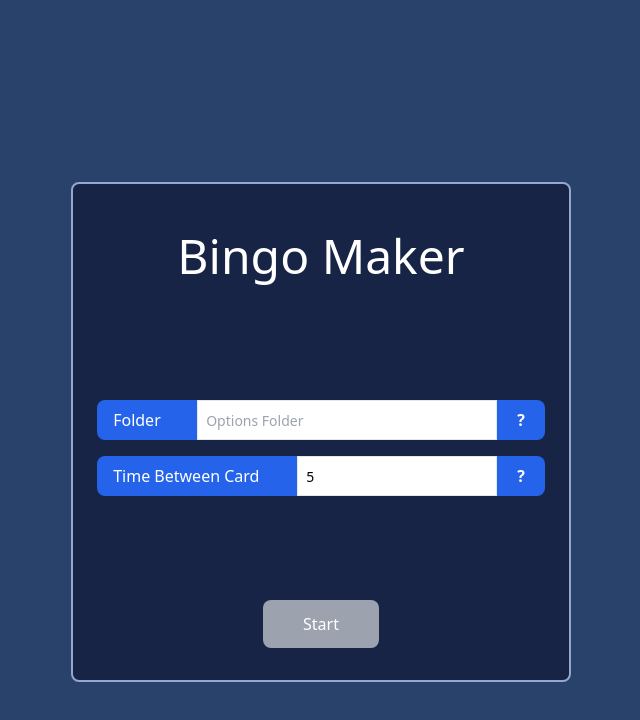
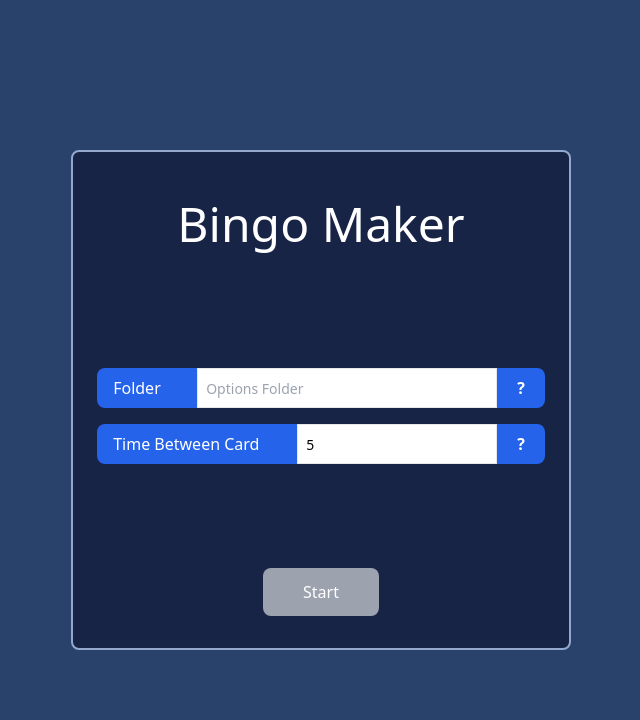
Before and after one commit to cherubinifranco/bingomaker, a React (Create React App) app: page / in a window 1280 px wide. Shown: the top 720 px of the page, without its empty margins (319-959 px from the left). Built offline with nearby package versions, Linux system fonts and the light colour scheme.

Commit message:
chore: deleted stricMode for debugging

```diff
--- a/src/index.js
+++ b/src/index.js
@@ -4,11 +4,7 @@ import App from "./App";
 
 const root = ReactDOM.createRoot(document.getElementById("root"));
 root.render(
-  <React.StrictMode>
-    <main className="[&::-webkit-scrollbar]:hidden root">
-      <div className="p-8">
-        <App />
-      </div>
-    </main>
-  </React.StrictMode>
+  <main className="[&::-webkit-scrollbar]:hidden root">
+    <App />
+  </main>
 );
```
